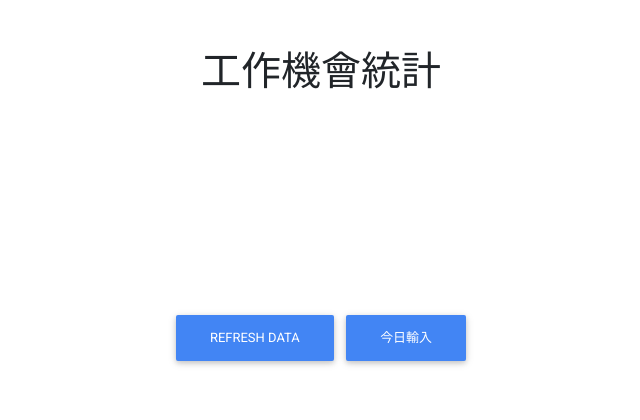
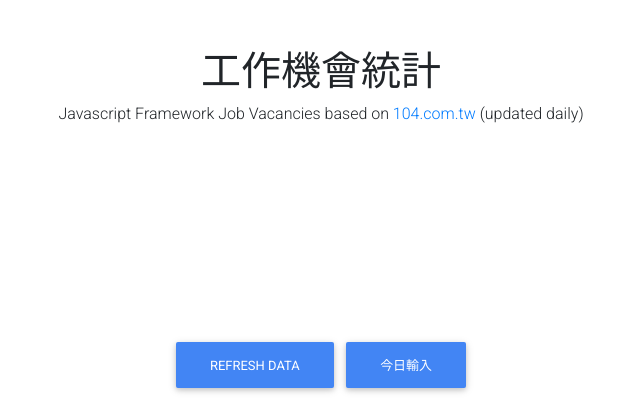
Before and after one commit to mlclmtan/jobanalysis, a PHP site: page / in a window 1280 px wide. Shown: the top 420 px of the page, without its empty margins (319-959 px from the left). Run offline with PHP 8.4, Linux system fonts and the light colour scheme; a map, chart or similar area stays blank; some libraries are stand-ins or nearby versions.

Commit message:
Update and rename index.html to index.php

```diff
--- a/index.html
+++ b/index.php
@@ -28,9 +28,13 @@
 <body>
 
     <div class="container">
-        <div class="row justify-content-center my-5">
-            <h1>工作機會統計</h1>
-        </div>
+        <div class="row justify-content-center mt-5">
+	    <h1>工作機會統計</h1>
+	</div>
+
+        <div class="row justify-content-center mb-5">
+<h6>Javascript Framework Job Vacancies based on <a href="https://www. 104.com.tw/">104.com.tw</a> (updated daily)</h6>
+</div>
         <div class="row d-flex justify-content-center">
             <div class="col-md-12">
                 <canvas id="lineChart"></canvas>
@@ -126,7 +130,6 @@
 
 
     let datain = () => { //get and insert must different function
-        let test=1;
         $.ajax({
             type: 'POST',
             dataType: 'json',
@@ -150,6 +153,17 @@
 
     refresh();
 
+    function makeReq(hr){
+        return new Promise((resolve,reject)=>{
+            console.log('waiting for 2pm');
+            if(hr==14){
+                resolve(1);
+            }else{
+                reject(0);
+            }
+        })
+    }
+
     window.setInterval(function(){ // Set interval for checking
         var date = new Date(); // Create a Date object to find out what time it is
         if(date.getHours() === 14){ // Check the time
```
